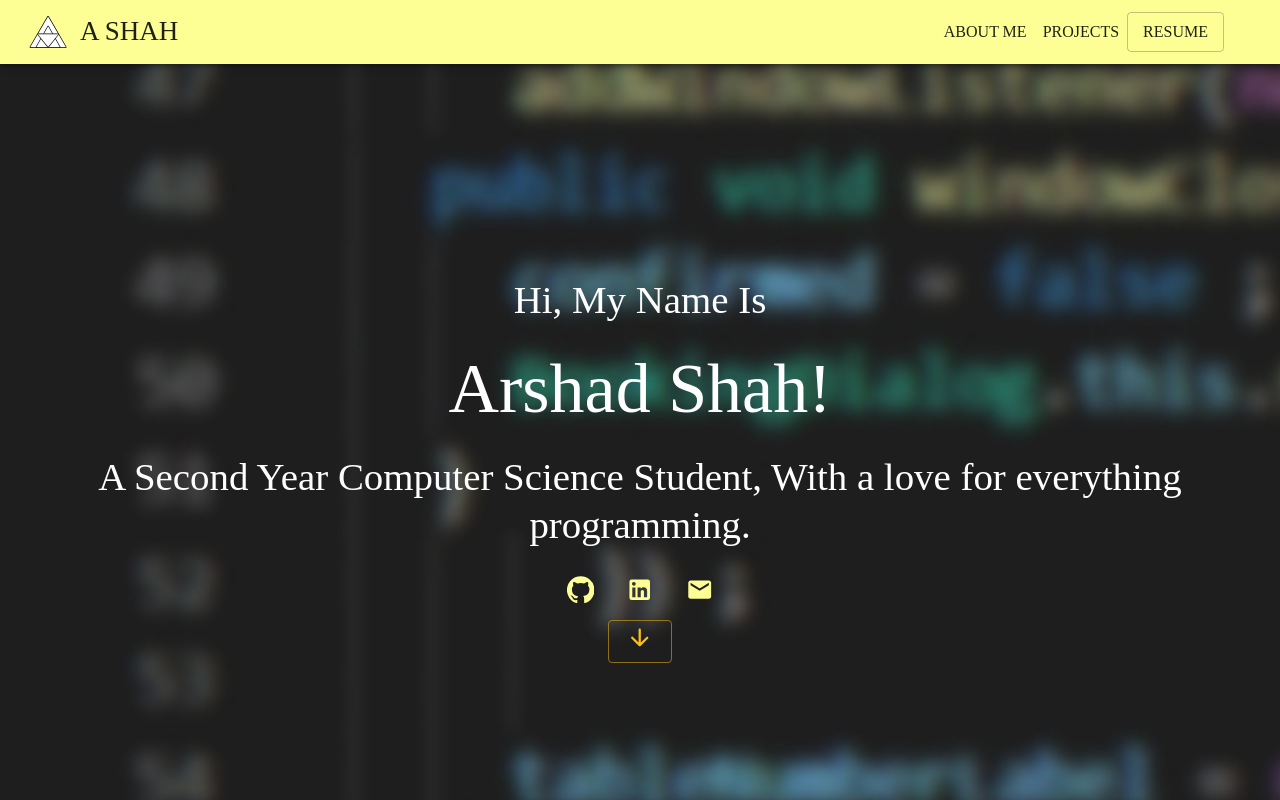
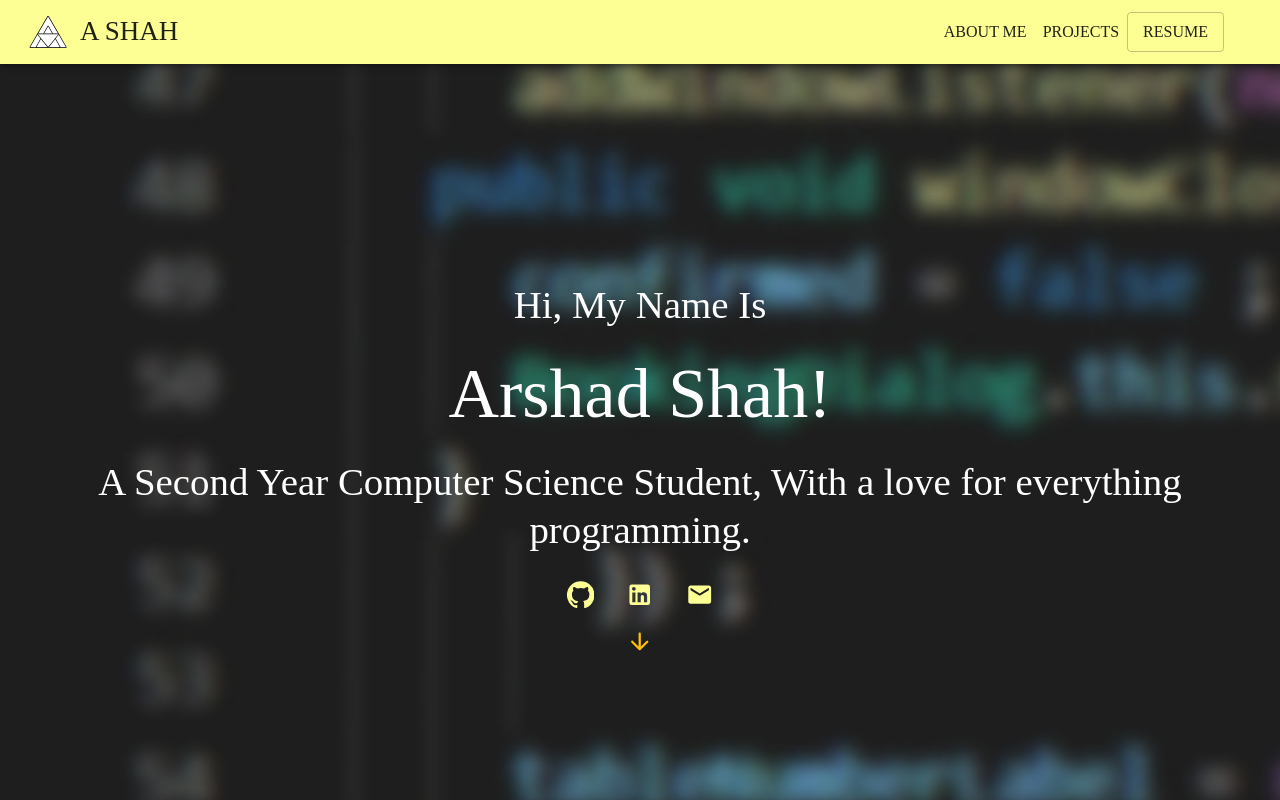
Before and after one commit to arshad-shah/Portfolio-v2, a React (Create React App) app: page / in a window 1280 px wide. Shown: the top 800 px of the page. Built offline with nearby package versions, Linux system fonts and the light colour scheme; what webfontloader would draw is missing.

Commit message:
add clickable area to the full button in landing page

```diff
--- a/src/pages/LandingPage.js
+++ b/src/pages/LandingPage.js
@@ -60,17 +60,17 @@ export default function LandingPage() {
           <MailIcon />
         </IconButton>
       </Box>
-      <Button
+      <Link to="aboutme" spy={true} smooth={true}>
+        <IconButton
           aria-label="scroll down button"
           size="small"
           color="secondary"
           variant="outlined"
           data-block="scrolldown"
         >
-        <Link to="aboutme" spy={true} smooth={true}>
           <ArrowDownwardRoundedIcon />
+        </IconButton>
       </Link>
-      </Button>
     </Box>
   );
 }
```
Also changed, not shown: 2 other files (tests, documents, lock files or other folders). Lines whose indentation alone changed are shown as unchanged.
